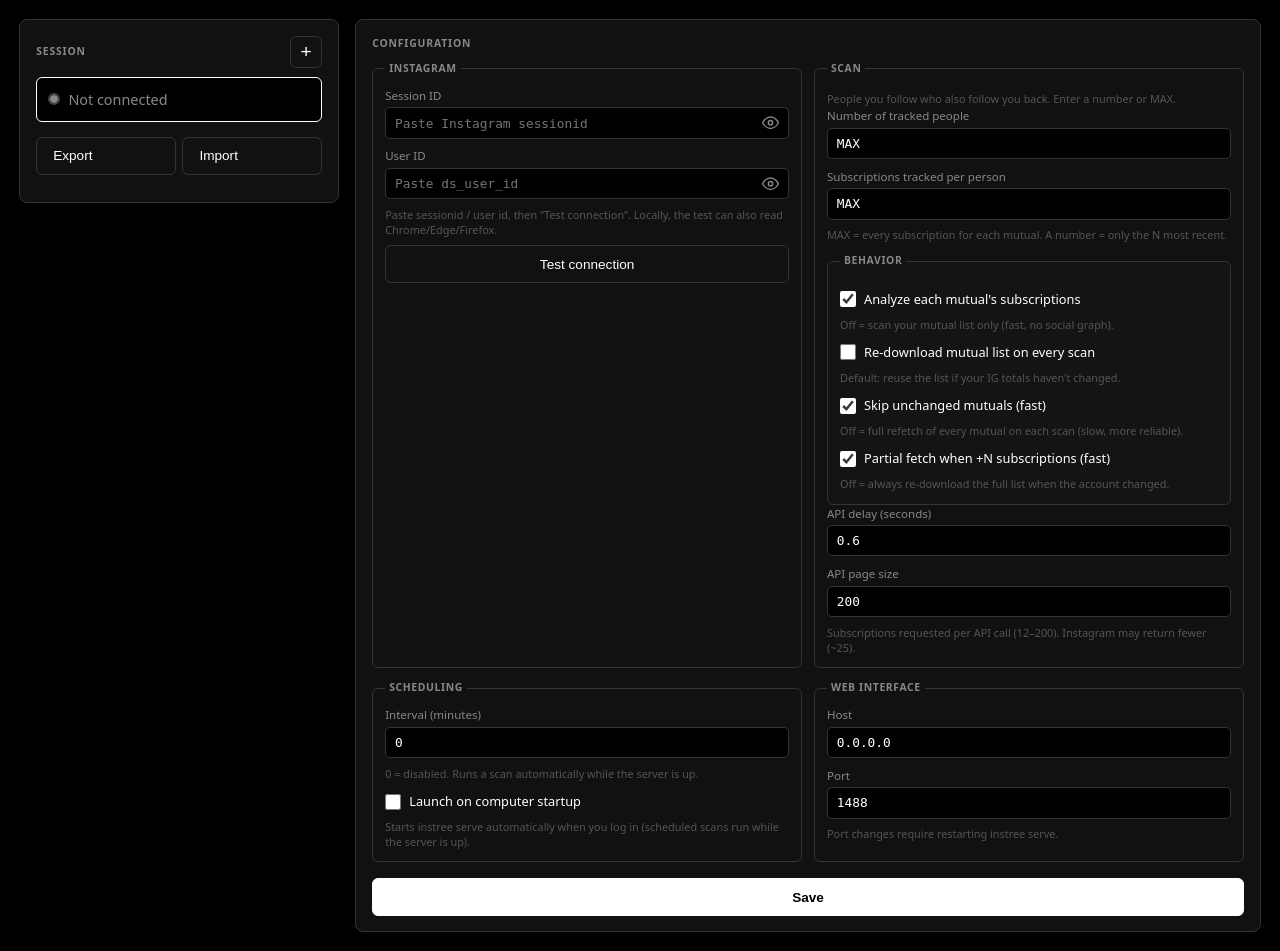
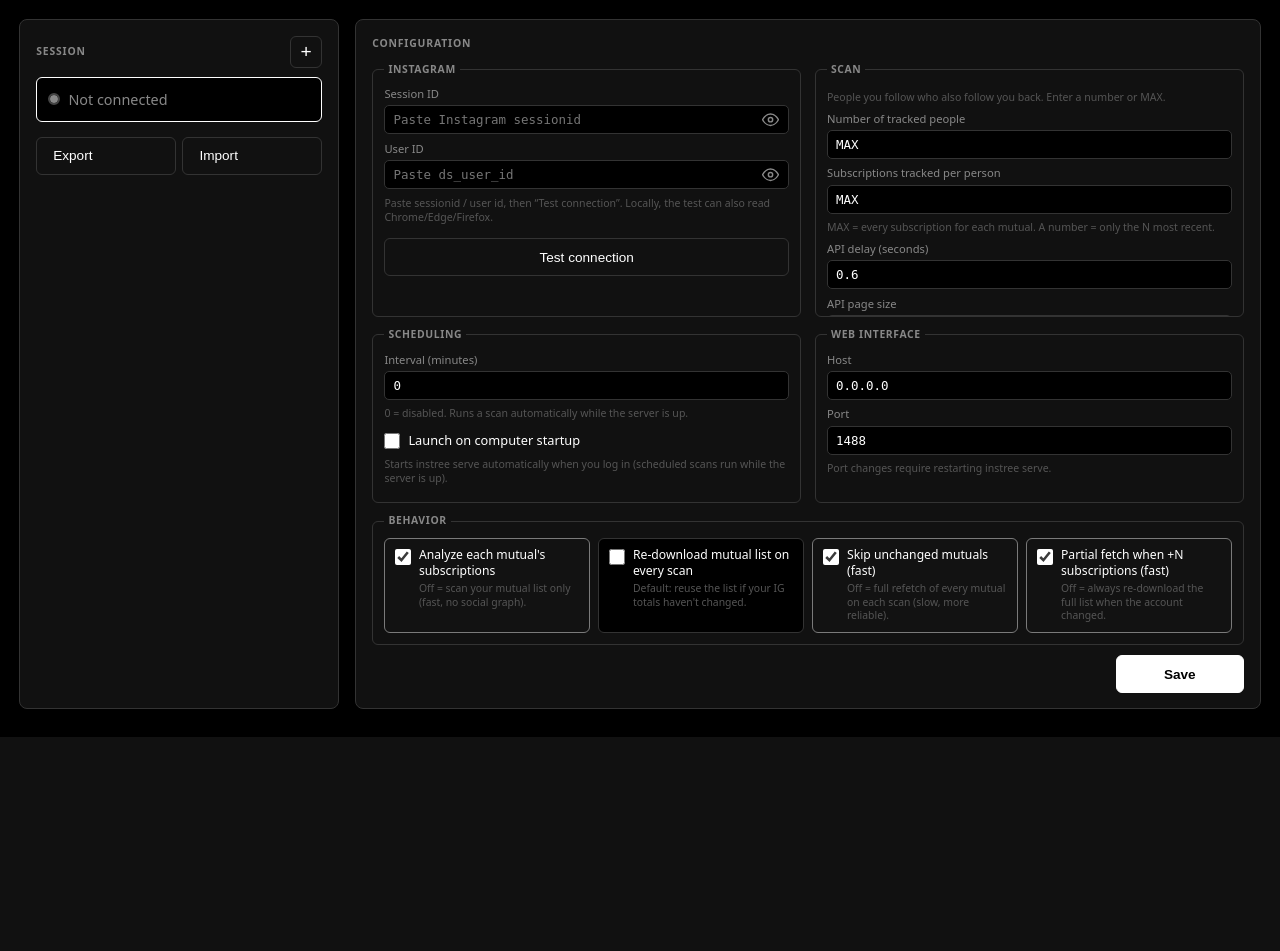
Before and after one commit to CloudDown/instree, a FastAPI app: page /settings in a window 1280 px wide. Shown: the part 63-1014 px from the top of the page. After the commit the page ends 800 px from the top, so only its background shows below. Run offline with FastAPI, Linux system fonts and the light colour scheme; data that the repository does not hold is empty.

Commit message:
Refondre la mise en page Paramètres sans scroll (grille + options scan).
Co-authored-by: Cursor <cursoragent@cursor.com>

```diff
--- a/instree/web/static/style.css
+++ b/instree/web/static/style.css
@@ -374,6 +374,11 @@ body {
   min-height: calc(100vh - 4.5rem);
 }
 
+.page-settings {
+  height: calc(100vh - 4.5rem);
+  overflow: hidden;
+}
+
 .home-sidebar,
 .settings-sidebar {
   display: flex;
@@ -382,23 +387,62 @@ body {
   min-height: 0;
 }
 
+.settings-sidebar {
+  overflow: hidden;
+}
+
+.settings-session-card {
+  flex: 1;
+  min-height: 0;
+  display: flex;
+  flex-direction: column;
+  overflow: hidden;
+}
+
+.settings-session-card .profile-list {
+  flex: 1;
+  min-height: 0;
+  overflow-y: auto;
+  margin-bottom: 0;
+}
+
 .settings-main {
   min-height: 0;
-  overflow-y: auto;
+  overflow: hidden;
   display: flex;
   flex-direction: column;
+  padding: 0.85rem 1rem 0.9rem;
+  gap: 0.65rem;
 }
 
 .settings-main .config-form {
   flex: 1;
-}
-
-.settings-form-footer {
-  grid-column: 1 / -1;
+  min-height: 0;
   display: flex;
   flex-direction: column;
   gap: 0.65rem;
-  padding-top: 0.25rem;
+}
+
+.settings-main > .panel-title {
+  margin-bottom: 0;
+  flex-shrink: 0;
+}
+
+.settings-form-footer {
+  display: flex;
+  flex-direction: row;
+  align-items: center;
+  justify-content: space-between;
+  gap: 0.75rem;
+  padding-top: 0;
+  flex-shrink: 0;
+  margin-top: auto;
+}
+
+.settings-form-footer .btn-main {
+  width: auto;
+  min-width: 8rem;
+  margin-left: auto;
 }
 
 .page-graph {
@@ -974,16 +1018,30 @@ body {
 }
 
 .config-form.config-form-grid {
+  display: flex;
+  flex-direction: column;
+  gap: 0.65rem;
+  align-content: stretch;
+}
+
+.config-panels {
   display: grid;
   grid-template-columns: repeat(2, minmax(0, 1fr));
-  gap: 0.75rem;
-  align-content: start;
+  gap: 0.65rem 0.85rem;
+  flex: 1;
+  min-height: 0;
+  align-content: stretch;
+}
+
+.config-panels > .config-fieldset {
+  min-height: 0;
+  overflow: auto;
 }
 
 .config-fieldset {
   border: 1px solid var(--border);
   border-radius: 6px;
-  padding: 0.65rem 0.75rem 0.75rem;
+  padding: 0.55rem 0.7rem 0.65rem;
   margin: 0;
 }
 
@@ -996,9 +1054,71 @@ body {
   padding: 0 0.25rem;
 }
 
-.config-fieldset-nested {
-  margin-top: 0.65rem;
-  background: color-mix(in srgb, var(--surface) 92%, var(--border));
+.config-behavior {
+  flex-shrink: 0;
+  padding: 0.55rem 0.7rem 0.7rem;
+}
+
+.config-options {
+  display: grid;
+  grid-template-columns: repeat(4, minmax(0, 1fr));
+  gap: 0.55rem;
+}
+
+.config-option {
+  display: flex;
+  align-items: flex-start;
+  gap: 0.5rem;
+  margin: 0;
+  padding: 0.55rem 0.6rem;
+  border: 1px solid var(--border);
+  border-radius: 6px;
+  background: var(--bg);
+  cursor: pointer;
+  transition: border-color 0.12s, background 0.12s;
+}
+
+.config-option:hover {
+  border-color: var(--border-light);
+  background: var(--surface-2);
+}
+
+.config-option:has(input:checked) {
+  border-color: color-mix(in srgb, var(--text) 35%, var(--border));
+  background: color-mix(in srgb, var(--surface-2) 70%, var(--bg));
+}
+
+.config-option input[type="checkbox"] {
+  width: 1rem;
+  height: 1rem;
+  margin: 0.1rem 0 0;
+  flex-shrink: 0;
+  accent-color: var(--text);
+  cursor: pointer;
+}
+
+.config-option-body {
+  display: flex;
+  flex-direction: column;
+  gap: 0.2rem;
+  min-width: 0;
+}
+
+.config-option-title {
+  font-size: 0.76rem;
+  font-weight: 500;
+  color: var(--text);
+  line-height: 1.3;
+}
+
+.config-option-hint {
+  font-size: 0.65rem;
+  color: var(--dim);
+  line-height: 1.3;
+  display: -webkit-box;
+  -webkit-line-clamp: 3;
+  -webkit-box-orient: vertical;
+  overflow: hidden;
 }
 
 .field.is-disabled {
@@ -1008,7 +1128,7 @@ body {
 
 .field {
   display: block;
-  margin-bottom: 0.55rem;
+  margin-bottom: 0.4rem;
 }
 
 .field:last-child {
@@ -1017,19 +1137,19 @@ body {
 
 .field-label {
   display: block;
-  font-size: 0.72rem;
-  color: var(--muted);
-  margin-bottom: 0.2rem;
+  font-size: 0.7rem;
+  color: var(--muted);
+  margin-bottom: 0.15rem;
 }
 
 .field input:not([type="checkbox"]) {
   width: 100%;
-  padding: 0.45rem 0.55rem;
+  padding: 0.38rem 0.5rem;
   border: 1px solid var(--border);
   border-radius: 5px;
   background: var(--bg);
   color: var(--text);
-  font-size: 0.8rem;
+  font-size: 0.78rem;
   font-family: ui-monospace, monospace;
 }
 
@@ -1111,10 +1231,14 @@ body {
 }
 
 .field-hint {
-  margin: 0.35rem 0 0;
-  font-size: 0.68rem;
+  margin: 0.25rem 0 0.4rem;
+  font-size: 0.66rem;
   color: var(--dim);
   line-height: 1.35;
+}
+
+.field + .field-hint {
+  margin-top: 0.2rem;
 }
 
 .btn-sm {
@@ -2055,11 +2179,30 @@ a.change-user:hover {
     min-height: auto;
   }
 
-  .config-form.config-form-grid {
+  .page-settings {
+    height: auto;
+    overflow: visible;
+  }
+
+  .settings-main {
+    overflow: visible;
+  }
+
+  .config-panels {
     grid-template-columns: 1fr;
+  }
+
+  .config-options {
+    grid-template-columns: repeat(2, minmax(0, 1fr));
   }
 
   .home-history-card {
     max-height: 14rem;
   }
 }
+
+@media (max-width: 640px) {
+  .config-options {
+    grid-template-columns: 1fr;
+  }
+}
--- a/instree/web/templates/settings.html
+++ b/instree/web/templates/settings.html
@@ -24,6 +24,7 @@
     <section class="card settings-main">
       <h2 class="panel-title" data-i18n="settings.config">Configuration</h2>
       <form id="config-form" class="config-form config-form-grid">
+        <div class="config-panels">
           <fieldset class="config-fieldset">
             <legend data-i18n="settings.instagram">Instagram</legend>
             <label class="field">
@@ -63,29 +64,6 @@
               <input type="text" id="cfg-watch-n-input" name="watch_n" inputmode="numeric" placeholder="MAX" value="MAX">
             </label>
             <p class="field-hint" data-i18n="settings.watchNHint">MAX = tous les abonnements de chaque mutuel. Un nombre = seulement les N plus récents.</p>
-          <fieldset class="config-fieldset config-fieldset-nested">
-            <legend data-i18n="settings.scanBehavior">Comportement</legend>
-            <label class="field field-checkbox">
-              <input type="checkbox" id="cfg-watch-following" name="watch_following" checked>
-              <span data-i18n="settings.watchFollowing">Analyser les abonnements de chaque mutuel</span>
-            </label>
-            <p class="field-hint" data-i18n="settings.watchFollowingHint">Désactivé = scan de ta liste mutuelle seulement (rapide, pas de graph social).</p>
-            <label class="field field-checkbox">
-              <input type="checkbox" id="cfg-refetch-mutuals" name="refetch_mutuals">
-              <span data-i18n="settings.refetchMutuals">Retélécharger la liste mutuelle à chaque scan</span>
-            </label>
-            <p class="field-hint" data-i18n="settings.refetchMutualsHint">Par défaut : réutilise la liste si tes totaux IG n'ont pas changé.</p>
-            <label class="field field-checkbox">
-              <input type="checkbox" id="cfg-skip-unchanged" name="skip_unchanged_profiles" checked>
-              <span data-i18n="settings.skipUnchanged">Ignorer les mutuels inchangés (rapide)</span>
-            </label>
-            <p class="field-hint" data-i18n="settings.skipUnchangedHint">Désactivé = refetch complet de chaque mutuel à chaque scan (lent, plus fiable).</p>
-            <label class="field field-checkbox">
-              <input type="checkbox" id="cfg-partial-fetch" name="partial_fetch" checked>
-              <span data-i18n="settings.partialFetch">Fetch partiel si +N abonnements (rapide)</span>
-            </label>
-            <p class="field-hint" data-i18n="settings.partialFetchHint">Désactivé = toujours retélécharger toute la liste quand le compte a changé.</p>
-          </fieldset>
             <label class="field">
               <span class="field-label" data-i18n="settings.pageSleep">Pause API (secondes)</span>
               <input type="number" id="cfg-page-sleep" name="page_sleep" min="0" step="0.1" value="0.6">
@@ -125,6 +103,41 @@
             <p class="field-hint" data-i18n="settings.portHint">Un changement de port demande un redémarrage de instree serve.</p>
           </fieldset>
           {% endif %}
+        </div>
+
+        <fieldset class="config-fieldset config-behavior">
+          <legend data-i18n="settings.scanBehavior">Comportement</legend>
+          <div class="config-options">
+            <label class="config-option">
+              <input type="checkbox" id="cfg-watch-following" name="watch_following" checked>
+              <span class="config-option-body">
+                <span class="config-option-title" data-i18n="settings.watchFollowing">Analyser les abonnements de chaque mutuel</span>
+                <span class="config-option-hint" data-i18n="settings.watchFollowingHint">Désactivé = scan de ta liste mutuelle seulement (rapide, pas de graph social).</span>
+              </span>
+            </label>
+            <label class="config-option">
+              <input type="checkbox" id="cfg-refetch-mutuals" name="refetch_mutuals">
+              <span class="config-option-body">
+                <span class="config-option-title" data-i18n="settings.refetchMutuals">Retélécharger la liste mutuelle à chaque scan</span>
+                <span class="config-option-hint" data-i18n="settings.refetchMutualsHint">Par défaut : réutilise la liste si tes totaux IG n'ont pas changé.</span>
+              </span>
+            </label>
+            <label class="config-option">
+              <input type="checkbox" id="cfg-skip-unchanged" name="skip_unchanged_profiles" checked>
+              <span class="config-option-body">
+                <span class="config-option-title" data-i18n="settings.skipUnchanged">Ignorer les mutuels inchangés (rapide)</span>
+                <span class="config-option-hint" data-i18n="settings.skipUnchangedHint">Désactivé = refetch complet de chaque mutuel à chaque scan (lent, plus fiable).</span>
+              </span>
+            </label>
+            <label class="config-option">
+              <input type="checkbox" id="cfg-partial-fetch" name="partial_fetch" checked>
+              <span class="config-option-body">
+                <span class="config-option-title" data-i18n="settings.partialFetch">Fetch partiel si +N abonnements (rapide)</span>
+                <span class="config-option-hint" data-i18n="settings.partialFetchHint">Désactivé = toujours retélécharger toute la liste quand le compte a changé.</span>
+              </span>
+            </label>
+          </div>
+        </fieldset>
 
         <div class="settings-form-footer">
           <div id="config-msg" class="config-msg hidden" role="status"></div>
```
Lines whose indentation alone changed are shown as unchanged.
